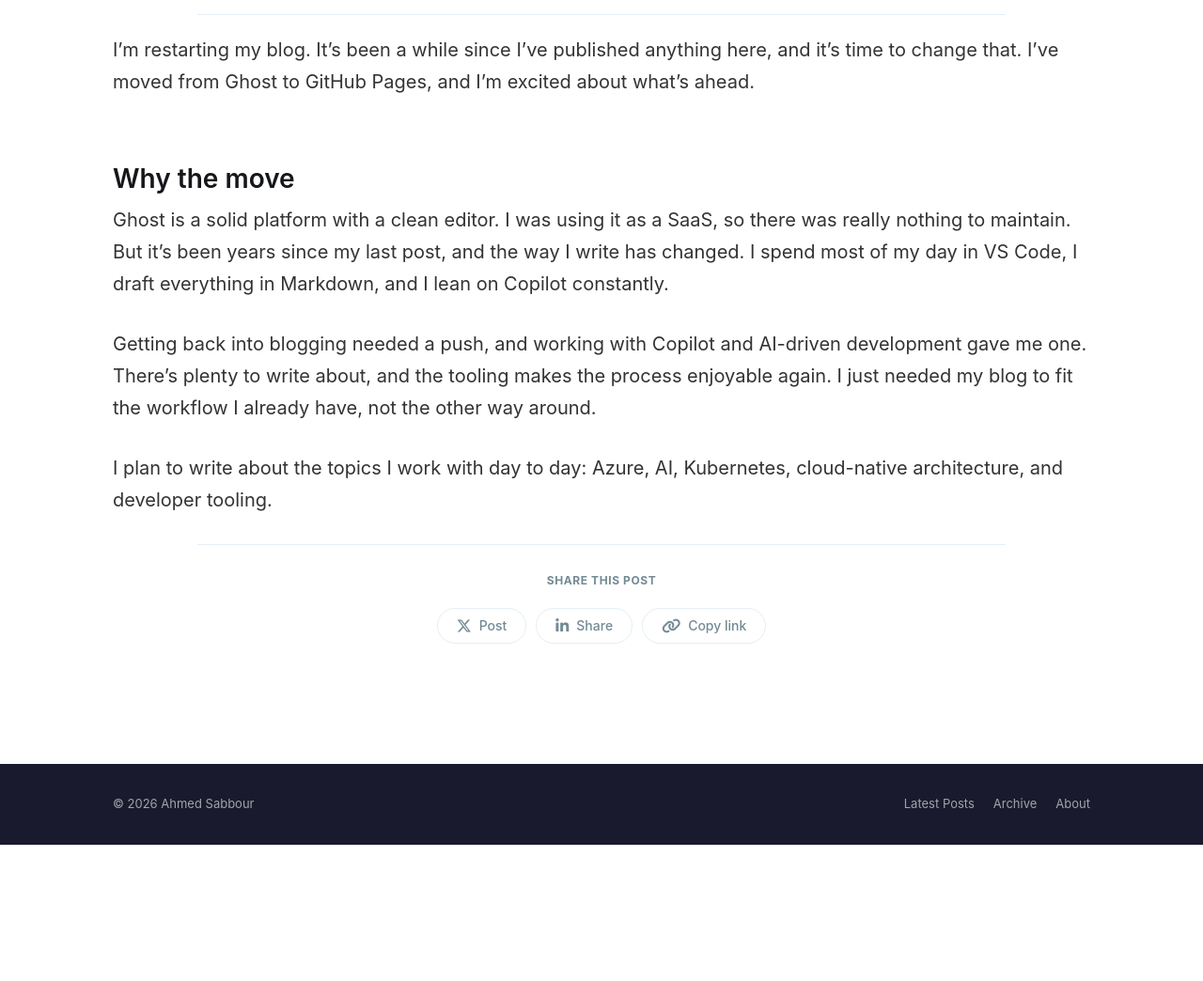
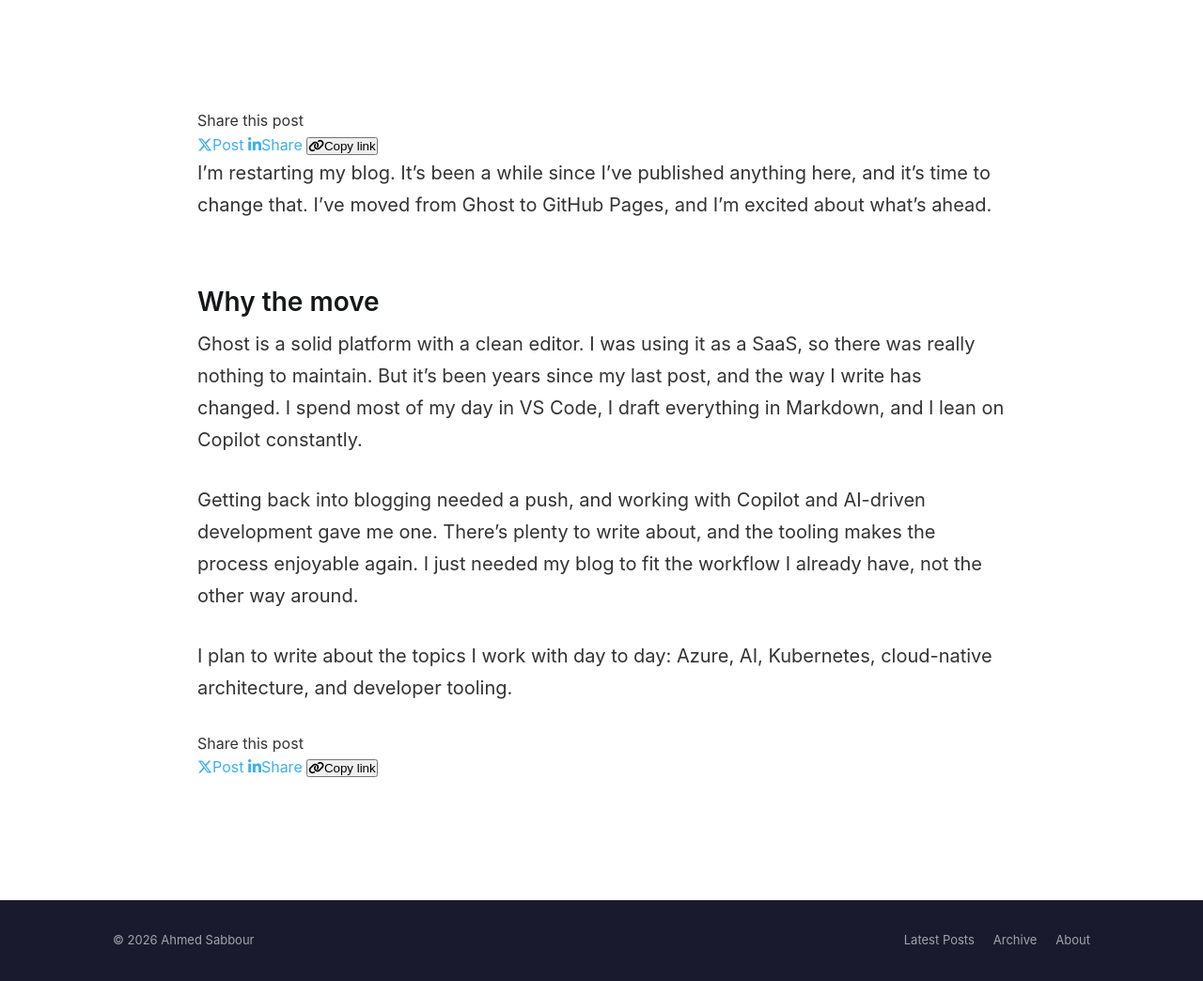
Before and after one commit to sabbour/sabbour.github.io, a Jekyll site: the page built from _posts/2026-03-23-restarting-my-blog-from-ghost-to-github-pages.md, in a window 1280 px wide, cut to the strip 527-1571 px from the top of the page. Shown: the whole strip at 94% size. Built offline with Jekyll 4.4.1, drawn with Linux system fonts in a browser that asks for light colours; before the commit the page ends 1426 px from its top, so only the background shows below that.

```diff
--- a/_sass/_layout.scss
+++ b/_sass/_layout.scss
@@ -12,12 +12,13 @@
 .site-header {
   background: $header-bg;
   color: #fff;
-  padding-top: 1.2rem;
-  padding-bottom: 4vw;
+  padding: 4vw 0;
   position: relative;
   overflow: hidden;
 
   .inner {
+    display: flex;
+    flex-direction: column;
     position: relative;
     z-index: 1;
   }
@@ -45,7 +46,7 @@
   padding: 2rem 2.5rem;
   display: inline-block;
   max-width: 50%;
-  margin-top: 4vw;
+  margin-bottom: 2rem;
 }
 
 .site-title {
@@ -59,29 +60,37 @@
 }
 
 .site-description {
-  font-size: 2rem;
-  font-weight: 500;
-  color: rgba(255, 255, 255, 0.9);
-  margin: 0 0 0.4rem;
+  font-size: 1.4rem;
+  font-weight: 300;
+  color: rgba(255, 255, 255, 0.7);
+  margin: 0.5rem 0 0;
+}
+
+.site-description {
+  font-size: 1.6rem;
+  font-weight: 400;
+  color: rgba(255, 255, 255, 0.8);
+  margin: 0.3rem 0 0;
 }
 
 .site-disclaimer {
-  font-size: 1.4rem;
-  line-height: 1.5;
-  color: rgba(255, 255, 255, 0.65);
-  margin: 0;
+  font-size: 1.2rem;
+  color: rgba(255, 255, 255, 0.6);
+  margin: 0.8rem 0 0;
 }
 
 // ─── Nav ─────────────────────────────────────────────
 .site-nav {
   display: flex;
-  justify-content: space-between;
+  justify-content: flex-end;
   align-items: center;
   gap: 2rem;
 
   a {
+    color: rgba(255, 255, 255, 0.7);
+    font-size: 1.3rem;
     text-decoration: none;
-    &:hover { text-decoration: none; }
+    &:hover { color: #fff; text-decoration: none; }
   }
 }
 
@@ -182,51 +191,18 @@
 
 // ─── Single Post ─────────────────────────────────────
 .post-page-header {
-  padding-bottom: 0;
-}
+  padding: 1.2rem 0;
 
-.post-hero-header {
-  display: flex;
-  align-items: center;
-  gap: 4rem;
-  margin-top: 4vw;
-  padding-bottom: 5vw;
-}
+  .inner {
+    display: block;
+    flex-direction: unset;
+  }
 
-.post-hero-text {
-  flex: 1;
-  min-width: 0;
-}
-
-.post-hero-image {
-  flex: 0 0 320px;
-  margin: 0;
-
-  img {
-    width: 100%;
-    height: auto;
-    border-radius: $radius;
+  .site-nav {
+    display: flex;
+    justify-content: space-between;
+    align-items: center;
   }
-}
-
-.post-page-header .post-full-meta {
-  margin: 0 0 1.5rem;
-
-  time {
-    color: rgba(255, 255, 255, 0.6);
-  }
-}
-
-.post-page-header .post-full-meta-tag {
-  color: $accent;
-}
-
-.post-page-header .date-divider {
-  color: rgba(255, 255, 255, 0.4);
-}
-
-.post-page-header .post-full-title {
-  color: #fff;
 }
 
 .site-nav-left {
@@ -236,7 +212,7 @@
 
 .site-nav-logo {
   font-family: $font-title;
-  font-size: 2.8rem;
+  font-size: 2rem;
   font-weight: 400;
   color: #fff;
   text-decoration: none;
@@ -250,8 +226,14 @@
 }
 
 .post-full {
+  max-width: $post-width;
   margin: 0 auto;
-  padding: 1.5rem 0 6vw;
+  padding: 6vw 0;
+}
+
+.post-full-header {
+  text-align: center;
+  margin-bottom: 3.5rem;
 }
 
 .post-full-meta {
@@ -286,8 +268,8 @@
 }
 
 .post-full-content {
-  //max-width: $post-width;
-  //margin: 0 auto;
+  max-width: $post-width;
+  margin: 0 auto;
 }
 
 .post-content {
@@ -311,78 +293,6 @@
   margin-top: 5rem;
   padding-top: 3rem;
   border-top: 1px solid $border;
-}
-
-.post-full-share {
-  max-width: $post-width;
-  margin: 3rem auto 0;
-  padding-top: 2.5rem;
-  border-top: 1px solid $border;
-  text-align: center;
-
-  &--top {
-    border-top: none;
-    border-bottom: 1px solid $border;
-    padding-top: 0;
-    padding-bottom: 2.5rem;
-    margin-top: 0;
-    margin-bottom: 2rem;
-
-    .share-label { display: none; }
-  }
-}
-
-.share-label {
-  display: block;
-  font-size: 1.2rem;
-  font-weight: 700;
-  letter-spacing: 0.05em;
-  text-transform: uppercase;
-  color: $text-secondary;
-  margin-bottom: 1.6rem;
-}
-
-.share-links {
-  display: flex;
-  justify-content: center;
-  flex-wrap: wrap;
-  gap: 1rem;
-
-  a, button {
-    display: inline-flex;
-    align-items: center;
-    gap: 0.8rem;
-    padding: 10px 20px;
-    border-radius: 100px;
-    font-size: 14px;
-    font-weight: 500;
-    font-family: $font-sans;
-    text-decoration: none;
-    border: 1.5px solid $border;
-    background: $white;
-    color: $text-secondary;
-    cursor: pointer;
-    transition: all 0.2s ease;
-    line-height: 1;
-
-    i { font-size: 16px; }
-
-    &:hover {
-      border-color: $text-dark;
-      color: $text-dark;
-    }
-  }
-
-  .share-copy {
-    &.copied {
-      background: #2ecc71;
-      border-color: #2ecc71;
-      color: $white;
-      i::before { content: "\f00c"; }
-      span { font-size: 0; }
-      &::after { content: "Copied!"; font-size: 14px; }
-    }
-  }
 }
 
 .post-tags {
@@ -515,30 +425,8 @@
   }
 
   .site-nav {
-    gap: 1rem;
-  }
-
-  .site-nav-logo {
-    font-size: 2.2rem;
-  }
-
-  .post-full {
-    padding-left: 2rem;
-    padding-right: 2rem;
-  }
-
-  .post-full-title {
-    font-size: 3.2rem;
-  }
-
-  .post-hero-header {
-    flex-direction: column;
-    gap: 2rem;
-  }
-
-  .post-hero-image {
-    flex: 0 0 auto;
-    max-width: 280px;
+    justify-content: center;
+    flex-wrap: wrap;
   }
 
   .archive-item {
```
Also changed, not shown: .github/instructions/git-branching.instructions.md (added), .github/prompts/draft-blog-post.prompt.md (deleted), .github/prompts/generate-header.prompt.md (deleted), .github/prompts/publish-post.prompt.md.
